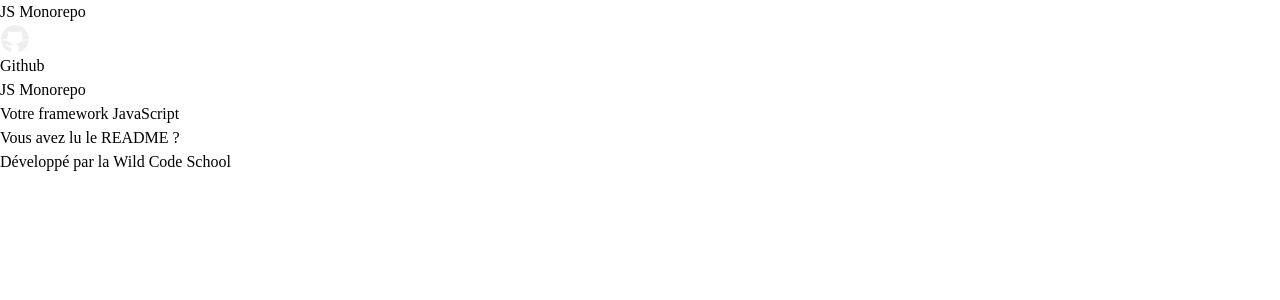
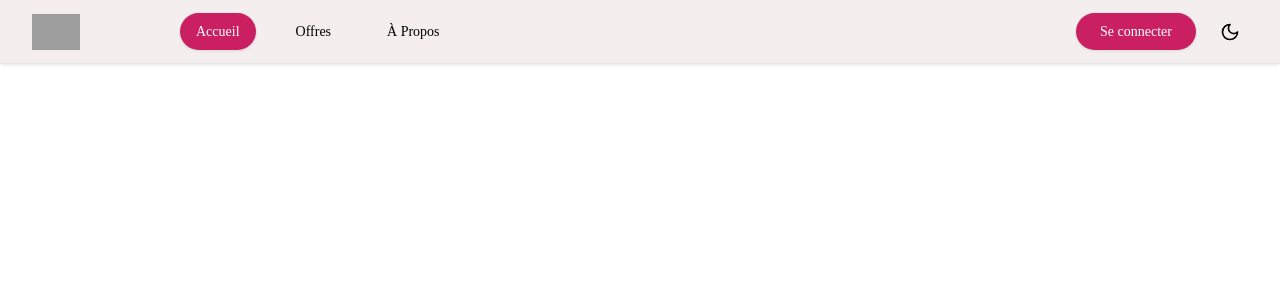
Before and after one commit to wildcodeschool-2025-03/JS-RemoteFR-Vert-ASquad-ET-PAF-P3, a React (Vite) app in the folder client/: page / in a window 1280 px wide. Shown: the top 300 px of the page. Built offline with nearby package versions, Linux system fonts and the light colour scheme; grey boxes are pictures that could not be loaded.

Commit message:
feat(navbar): add responsive navbar with burger menu and mobile theme toggle

```diff
--- a/client/src/App.tsx
+++ b/client/src/App.tsx
@@ -1,61 +1,10 @@
-import "./App.css";
+import Navbar from "./components/Navbar/Navbar";
 
 function App() {
   return (
     <>
-      <header>
-        <h1 className="logo">JS Monorepo</h1>
-      </header>
-
-      <nav className="navbar">
-        <ul>
-          <li>
-            <a
-              href="https://github.com/WildCodeSchool/create-js-monorepo"
-              target="_blank"
-              rel="noopener noreferrer"
-            >
-              <svg
-                aria-hidden="true"
-                xmlns="http://www.w3.org/2000/svg"
-                x="0px"
-                y="0px"
-                width="30"
-                height="30"
-                viewBox="0 0 50 50"
-              >
-                <path
-                  d="M17.791,46.836C18.502,46.53,19,45.823,19,45v-5.4c0-0.197,0.016-0.402,0.041-0.61C19.027,38.994,19.014,38.997,19,39 c0,0-3,0-3.6,0c-1.5,0-2.8-0.6-3.4-1.8c-0.7-1.3-1-3.5-2.8-4.7C8.9,32.3,9.1,32,9.7,32c0.6,0.1,1.9,0.9,2.7,2c0.9,1.1,1.8,2,3.4,2 c2.487,0,3.82-0.125,4.622-0.555C21.356,34.056,22.649,33,24,33v-0.025c-5.668-0.182-9.289-2.066-10.975-4.975 c-3.665,0.042-6.856,0.405-8.677,0.707c-0.058-0.327-0.108-0.656-0.151-0.987c1.797-0.296,4.843-0.647,8.345-0.714 c-0.112-0.276-0.209-0.559-0.291-0.849c-3.511-0.178-6.541-0.039-8.187,0.097c-0.02-0.332-0.047-0.663-0.051-0.999 c1.649-0.135,4.597-0.27,8.018-0.111c-0.079-0.5-0.13-1.011-0.13-1.543c0-1.7,0.6-3.5,1.7-5c-0.5-1.7-1.2-5.3,0.2-6.6 c2.7,0,4.6,1.3,5.5,2.1C21,13.4,22.9,13,25,13s4,0.4,5.6,1.1c0.9-0.8,2.8-2.1,5.5-2.1c1.5,1.4,0.7,5,0.2,6.6c1.1,1.5,1.7,3.2,1.6,5 c0,0.484-0.045,0.951-0.11,1.409c3.499-0.172,6.527-0.034,8.204,0.102c-0.002,0.337-0.033,0.666-0.051,0.999 c-1.671-0.138-4.775-0.28-8.359-0.089c-0.089,0.336-0.197,0.663-0.325,0.98c3.546,0.046,6.665,0.389,8.548,0.689 c-0.043,0.332-0.093,0.661-0.151,0.987c-1.912-0.306-5.171-0.664-8.879-0.682C35.112,30.873,31.557,32.75,26,32.969V33 c2.6,0,5,3.9,5,6.6V45c0,0.823,0.498,1.53,1.209,1.836C41.37,43.804,48,35.164,48,25C48,12.318,37.683,2,25,2S2,12.318,2,25 C2,35.164,8.63,43.804,17.791,46.836z"
-                  fill="#eee"
-                />
-              </svg>
-              Github
-            </a>
-          </li>
-        </ul>
-      </nav>
-
-      <main className="text-box">
-        <hgroup className="block-primary">
-          <h2 className="block-primary-main">JS Monorepo</h2>
-          <p className="block-primary-sub">Votre framework JavaScript</p>
-        </hgroup>
-        <p>Vous avez lu le README ?</p>
-      </main>
-
-      <footer>
-        Développé par la&nbsp;
-        <a
-          href="https://www.wildcodeschool.com/"
-          className="wcs"
-          target="_blank"
-          rel="noopener noreferrer"
-        >
-          Wild Code School
-        </a>
-      </footer>
+      <Navbar />
     </>
   );
 }
-
 export default App;
--- /dev/null
+++ b/client/src/assets/styles/Navbar.css
@@ -0,0 +1,249 @@
+.navbar {
+  position: relative;
+  background-color: #f4eeee;
+  border-bottom: 1px solid #e5e7eb;
+  box-shadow: 0 1px 3px rgba(0, 0, 0, 0.1);
+  height: 64px;
+}
+
+.navbar-container {
+  display: flex;
+  align-items: center;
+  justify-content: space-between;
+  width: 100%;
+  height: 100%;
+  padding: 0 16px;
+}
+
+.logo-container {
+  display: flex;
+  align-items: center;
+  flex-shrink: 0;
+}
+
+.logo {
+  height: 36px;
+  width: auto;
+  object-fit: contain;
+}
+
+.nav-links,
+.nav-actions {
+  display: none;
+  align-items: center;
+}
+
+.nav-links {
+  gap: 24px;
+  margin-left: 100px;
+}
+
+.nav-actions {
+  gap: 16px;
+  margin-left: auto;
+  flex-shrink: 0;
+}
+
+.nav-link {
+  padding: 8px 16px;
+  border-radius: 9999px;
+  font-size: 14px;
+  font-weight: 500;
+  text-decoration: none;
+  color: black;
+  transition: all 0.2s ease;
+}
+
+.nav-link.active {
+  background-color: #ca2061;
+  color: white;
+  box-shadow: 0 1px 3px rgba(0, 0, 0, 0.1);
+}
+
+.nav-link:not(.active):hover {
+  color: #ca2061;
+}
+
+.btn-login,
+.mobile-btn-login {
+  padding: 8px 24px;
+  font-size: 14px;
+  font-weight: 500;
+  background-color: #ca2061;
+  color: white;
+  border: none;
+  border-radius: 9999px;
+  box-shadow: 0 1px 3px rgba(0, 0, 0, 0.1);
+  cursor: pointer;
+  transition: all 0.2s ease;
+}
+
+.btn-login:hover,
+.mobile-btn-login:hover {
+  background-color: #851342;
+}
+
+.mobile-btn-login {
+  padding: 12px 24px;
+  border-radius: 8px;
+  width: 100%;
+}
+
+.btn-signup {
+  background-color: #851342;
+  color: white;
+  padding: 8px 16px;
+  border-radius: 9999px;
+  border: none;
+  font-size: 14px;
+  font-weight: 500;
+  cursor: pointer;
+}
+
+.btn-signup:hover {
+  background-color: #851342;
+}
+
+.btn-theme,
+.btn-theme-mobile,
+.btn-menu-toggle {
+  display: flex;
+  align-items: center;
+  justify-content: center;
+  background: transparent;
+  border: none;
+  cursor: pointer;
+  transition: all 0.2s ease;
+}
+
+.btn-theme {
+  padding: 8px;
+  border-radius: 9999px;
+  color: black;
+}
+
+.btn-theme:hover {
+  color: #374151;
+}
+
+.btn-theme-mobile {
+  padding: 0.5rem;
+  border-radius: 9999px;
+  color: #6b7280;
+}
+
+.btn-theme-mobile:hover {
+  color: #111827;
+  background-color: #f3f4f6;
+}
+
+.btn-menu-toggle {
+  padding: 0.5rem;
+  border-radius: 0.375rem;
+  color: #000;
+}
+
+.btn-menu-toggle:hover {
+  background-color: #f3f4f6;
+}
+
+.mobile-menu-button {
+  display: flex;
+  align-items: center;
+  gap: 0.5rem;
+}
+
+.icon {
+  width: 20px;
+  height: 20px;
+}
+
+.icon-large {
+  width: 24px;
+  height: 24px;
+}
+
+.mobile-menu-overlay {
+  position: fixed;
+  inset: 0;
+  background-color: rgba(0, 0, 0, 0.5);
+  z-index: 40;
+}
+
+.mobile-menu {
+  position: fixed;
+  top: 64px;
+  left: 0;
+  right: 0;
+  background-color: #f4eeee;
+  border-bottom: 1px solid #e5e7eb;
+  box-shadow: 0 4px 6px -1px rgba(0, 0, 0, 0.1);
+  z-index: 50;
+  max-height: calc(100vh - 64px);
+  overflow-y: auto;
+}
+
+.mobile-menu-content {
+  padding: 0;
+}
+
+.mobile-nav-links {
+  display: flex;
+  flex-direction: column;
+  align-items: center;
+  gap: 24px;
+  padding: 32px 16px;
+}
+
+.mobile-nav-link {
+  padding: 12px 24px;
+  border-radius: 8px;
+  font-size: 20px;
+  font-weight: 500;
+  text-decoration: none;
+  color: black;
+  transition: all 0.2s ease;
+}
+
+.mobile-nav-link.active {
+  background-color: #ca2061;
+  color: white;
+}
+
+.mobile-nav-link:not(.active):hover {
+  background-color: #f3f4f6;
+  color: #ca2061;
+}
+
+.mobile-menu-actions {
+  display: flex;
+  flex-direction: row;
+  gap: 12px;
+  justify-content: center;
+  padding: 16px;
+}
+
+@media (min-width: 640px) {
+  .navbar-container {
+    padding: 0 24px;
+  }
+}
+
+@media (min-width: 768px) {
+  .nav-links,
+  .nav-actions {
+    display: flex;
+  }
+
+  .mobile-menu-button,
+  .btn-theme-mobile,
+  .btn-menu-toggle {
+    display: none !important;
+  }
+}
+
+@media (min-width: 1024px) {
+  .navbar-container {
+    padding: 0 32px;
+  }
+}
--- /dev/null
+++ b/client/src/components/Navbar/Navbar.tsx
@@ -0,0 +1,120 @@
+import { Menu, Moon, X } from "lucide-react";
+import type React from "react";
+import { useState } from "react";
+import logo from "../../assets/images/logo.png";
+import "../../assets/styles/Navbar.css";
+
+const Navbar: React.FC = () => {
+  const [isMenuOpen, setIsMenuOpen] = useState(false);
+
+  const toggleMenu = () => {
+    setIsMenuOpen(!isMenuOpen);
+  };
+
+  const navItems = [
+    { name: "Accueil", href: "#", active: true },
+    { name: "Offres", href: "#" },
+    { name: "À Propos", href: "#" },
+  ];
+
+  return (
+    <>
+      <nav className="navbar">
+        <div className="navbar-container">
+          <div className="logo-container">
+            <img src={logo} alt="Externatic Logo" className="logo" />
+          </div>
+
+          <div className="nav-links">
+            {navItems.map((item) => (
+              <a
+                key={item.name}
+                href={item.href}
+                className={`nav-link ${item.active ? "active" : ""}`}
+              >
+                {item.name}
+              </a>
+            ))}
+          </div>
+
+          <div className="nav-actions">
+            <button type="button" className="btn-login">
+              Se connecter
+            </button>
+            <button
+              type="button"
+              aria-label="Mode sombre"
+              className="btn-theme"
+            >
+              <Moon size={20} />
+            </button>
+          </div>
+
+          {/* Mobile */}
+          <div className="mobile-menu-button">
+            <button
+              type="button"
+              className="btn-theme-mobile"
+              aria-label="Dark mode"
+            >
+              <Moon size={20} />
+            </button>
+            <button
+              type="button"
+              onClick={toggleMenu}
+              className="btn-menu-toggle"
+              aria-label="Toggle menu"
+            >
+              {isMenuOpen ? <X size={24} /> : <Menu size={24} />}
+            </button>
+          </div>
+        </div>
+      </nav>
+
+      {isMenuOpen && (
+        <>
+          <div
+            className="mobile-menu-overlay"
+            onClick={() => setIsMenuOpen(false)}
+            onKeyDown={(e) => {
+              if (e.key === "Escape") {
+                setIsMenuOpen(false);
+              }
+            }}
+            role="button"
+            tabIndex={0}
+            aria-label="Fermer le menu"
+          />
+          <div className="mobile-menu">
+            <div className="mobile-menu-content">
+              <div className="mobile-nav-links">
+                {navItems.map((item) => (
+                  <a
+                    key={item.name}
+                    href={item.href}
+                    className={`mobile-nav-link ${item.active ? "active" : ""}`}
+                    onClick={() => setIsMenuOpen(false)}
+                  >
+                    {item.name}
+                  </a>
+                ))}
+              </div>
+
+              <div className="mobile-menu-actions">
+                <button
+                  type="button"
+                  className="mobile-btn-login"
+                  onClick={() => setIsMenuOpen(false)}
+                >
+                  Se connecter
+                </button>
+              </div>
+            </div>
+          </div>
+        </>
+      )}
+    </>
+  );
+};
+
+export default Navbar;
```
